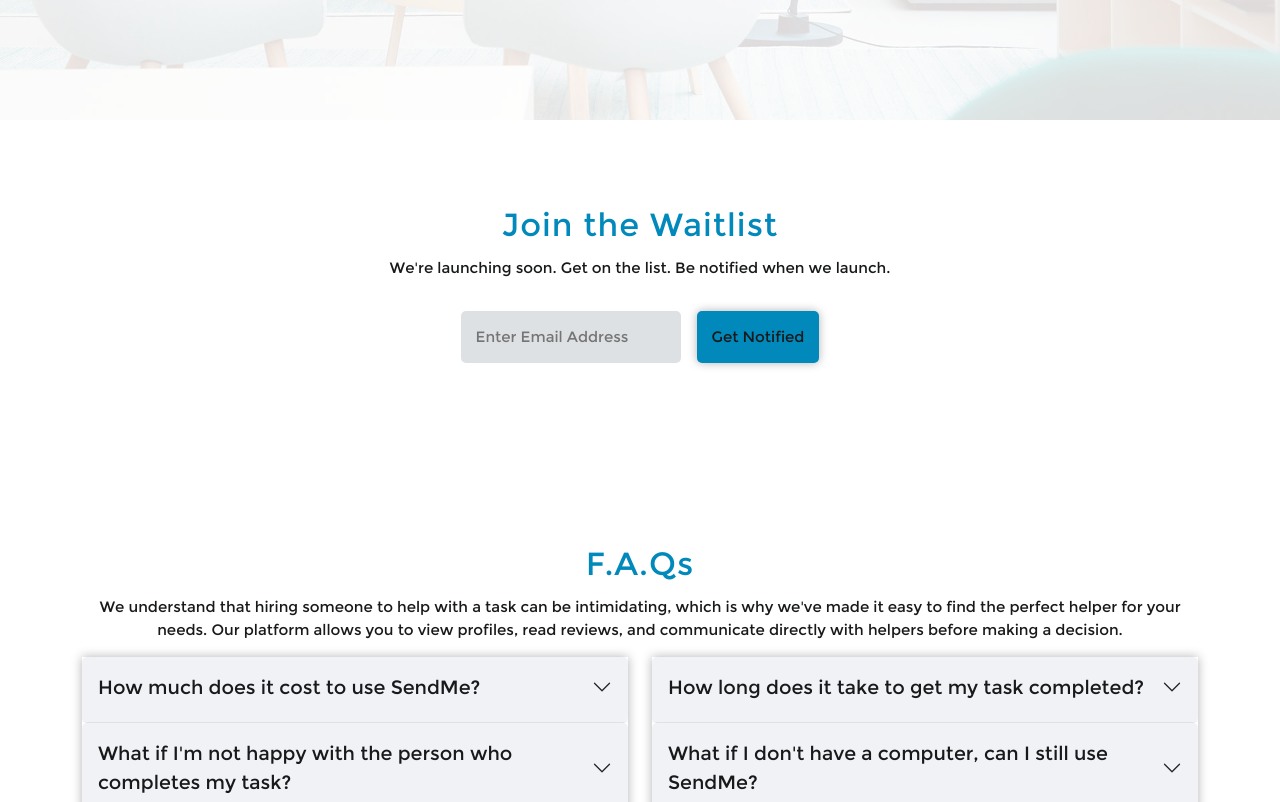
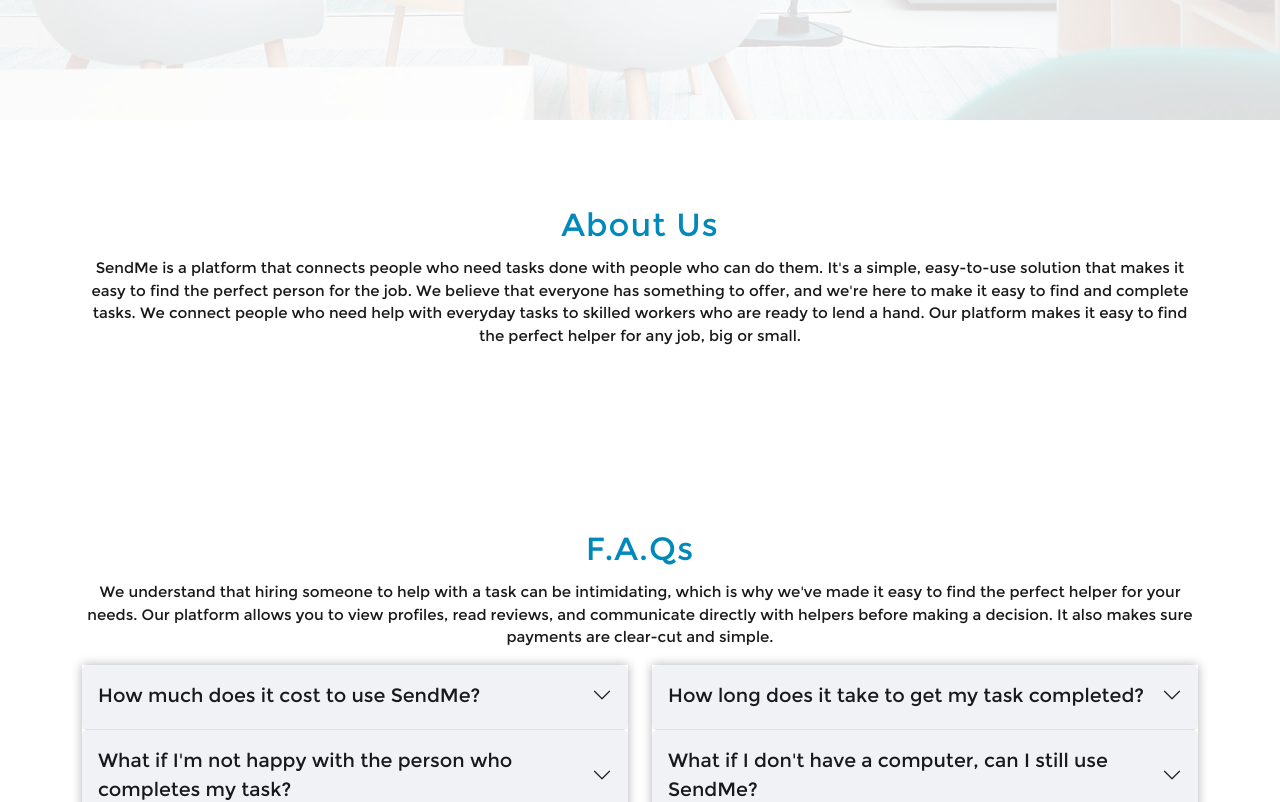
Before and after one commit to heli-toon/sendme_web, a React (Vite) app: page /landing in a window 1280 px wide. Shown: the part 680-1482 px from the top of the page. Built offline with nearby package versions, Linux system fonts and the light colour scheme.

Commit message:
Add About Section

```diff
--- a/src/App.jsx
+++ b/src/App.jsx
@@ -1,15 +1,16 @@
 import { BrowserRouter, Route, Routes } from 'react-router-dom'
+import Login from './pages/Login'
+import Error404 from './pages/404'
+import Error500 from './pages/500'
+import SignUp from './pages/SignUp'
 import Landing from './pages/Landing'
 import Settings from './pages/Settings'
 import Dashboard from './pages/Dashboard'
 import NoInternet from './pages/NoInternet'
-import Error404 from './pages/404'
-import Error500 from './pages/500'
 import './styles/main.css'
 import './styles/bootstrap-icons.min.css'
+
 import { useEffect, useState } from 'react'
-import Login from './pages/Login'
-import SignUp from './pages/SignUp'
 
 export default function App() {
   const [isDarkTheme, setIsDarkTheme] = useState(false);
@@ -39,7 +40,7 @@
           <Route path='/500' element={<Error500 />}></Route>
           <Route path='/nointernet' element={<NoInternet />}></Route>
           <Route path='/login' element={<Login />}></Route>
-          <Route path='/signup' element={<SignUp />}></Route>
+          <Route path='/register' element={<SignUp />}></Route>
         </Routes>
       </BrowserRouter>
     </>
--- /dev/null
+++ b/src/components/About.jsx
@@ -0,0 +1,20 @@
+export default function About() {
+    return(
+        <>
+            <section id="about">
+                <div className="container">
+                    <header>
+                        <h2>About Us</h2>
+                    </header>
+                    <p>
+                        SendMe is a platform that connects people who need tasks done with people who can do them.
+                        It's a simple, easy-to-use solution that makes it easy to find the perfect person for the job.
+                        We believe that everyone has something to offer, and we're here to make it easy to find and complete tasks.
+                        We connect people who need help with everyday tasks to skilled workers who are ready to lend a hand.
+                        Our platform makes it easy to find the perfect helper for any job, big or small.
+                    </p>
+                </div>
+            </section>
+        </>
+    )
+}
--- a/src/components/Faqs.jsx
+++ b/src/components/Faqs.jsx
@@ -10,7 +10,7 @@
               intimidating, which is why we&apos;ve made it easy to find the perfect
               helper for your needs. Our platform allows you to view profiles,
               read reviews, and communicate directly with helpers before making
-              a decision.
+              a decision. It also makes sure payments are clear-cut and simple.
             </p>
           </header>
           <div className="row">
--- a/src/pages/Dashboard.jsx
+++ b/src/pages/Dashboard.jsx
@@ -1,7 +1,7 @@
 import DashNav from "../components/DashNav"
 
 export default function Dashboard() {
-    window.document.title = 'SendMe - Dashboard'
+    window.document.title = 'SendMe - Dashboard';
     return(
         <>
             <DashNav />
--- a/src/pages/Landing.jsx
+++ b/src/pages/Landing.jsx
@@ -1,5 +1,6 @@
 import Hero from '../components/Hero.jsx'
 import Faqs from '../components/Faqs.jsx'
+import About from '../components/About.jsx'
 import Footer from '../components/Footer.jsx'
 import Contact from '../components/Contact.jsx'
 import Waitlist from '../components/Waitlist.jsx'
@@ -12,8 +13,9 @@
         <>
             <MainNavbar />
             <Hero />
+            <About />
+            <Faqs />
             <Waitlist />
-            <Faqs />
             <Contact />
             <Footer />
             <Backtotop />
--- a/src/pages/Login.jsx
+++ b/src/pages/Login.jsx
@@ -1,7 +1,9 @@
 import 'bootstrap/dist/css/bootstrap.min.css'
 import 'bootstrap/dist/js/bootstrap'
+import logo from "../assets/logo.png";
 
 export default function Login() {
+    window.document.title = 'SendMe | Login';
     return(
         <>
             <section className="login min-vh-100 d-flex flex-column align-items-center justify-content-center">
@@ -9,8 +11,8 @@
                 <div className="row justify-content-center">
                     <div className="col-lg-4 col-md-6 d-flex flex-column align-items-center justify-content-center">
                     <div className="d-flex justify-content-center py-4">
-                        <a href="index.html" className="logo d-flex align-items-center w-auto">
-                        <img src="images/logo.png" alt="" />
+                        <a href="/landing" className="logo d-flex align-items-center w-auto">
+                        <img src={logo} alt="" />
                         <span className="d-none d-lg-block">SendMe</span>
                         </a>
                     </div>
@@ -18,7 +20,6 @@
                         <div className="onboarding card-body">
                         <div className="pt-2 pb-2">
                             <h5 className="card-title text-center pb-0 fs-4">Login to SendMe</h5>
-                            <p className="text-center small">Enter your username & password to login</p>
                         </div>
                         <form className="row g-3 needs-validation" noValidate>
                             <div className="col-12">
@@ -76,7 +77,7 @@
                             <button className="btned w-100" type="submit">Login</button>
                             </div>
                             <div className="col-12">
-                            <p className="small mb-0">Don&apos;t have account? <a href="/register.html">Create an account</a></p>
+                            <p className="small mb-0">Don&apos;t have account? <a href="/register">Create an account</a></p>
                             </div>
                         </form>
                         </div>
--- a/src/pages/SignUp.jsx
+++ b/src/pages/SignUp.jsx
@@ -1,8 +1,9 @@
 import 'bootstrap/dist/css/bootstrap.min.css'
 import 'bootstrap/dist/js/bootstrap.bundle'
-
+import logo from "../assets/logo.png";
 
 export default function SignUp() {
+    window.document.title = 'SendMe | Register';
     return(
         <>
             <section className="register min-vh-100 d-flex flex-column align-items-center justify-content-center">
@@ -10,8 +11,8 @@
                 <div className="row justify-content-center">
                     <div className="col-lg-4 col-md-6 d-flex flex-column align-items-center justify-content-center">
                     <div className="d-flex justify-content-center py-4">
-                        <a href="index.html" className="logo d-flex align-items-center w-auto">
-                        <img src="images/logo.png" alt="SendMe Logo" />
+                        <a href="/landing" className="logo d-flex align-items-center w-auto">
+                        <img src={logo} alt="SendMe Logo" />
                         <span className="d-none d-lg-block">SendMe</span>
                         </a>
                     </div>
@@ -19,7 +20,6 @@
                         <div className="onboarding card-body">
                         <div className="pt-2 pb-2">
                             <h5 className="card-title text-center pb-0 fs-4">Create Account</h5>
-                            <p className="text-center small">Enter your personal details to create account</p>
                         </div>
                         <form className="row g-3 needs-validation" noValidate>
                             <div className="col-12">
@@ -83,7 +83,7 @@
                             <button className="btned w-100" type="submit">Create Account</button>
                             </div>
                             <div className="col-12">
-                            <p className="small mb-0">Already have an account? <a href="/login.html">Log in</a></p>
+                            <p className="small mb-0">Already have an account? <a href="/login">Log in</a></p>
                             </div>
                         </form>
                         </div>
```
